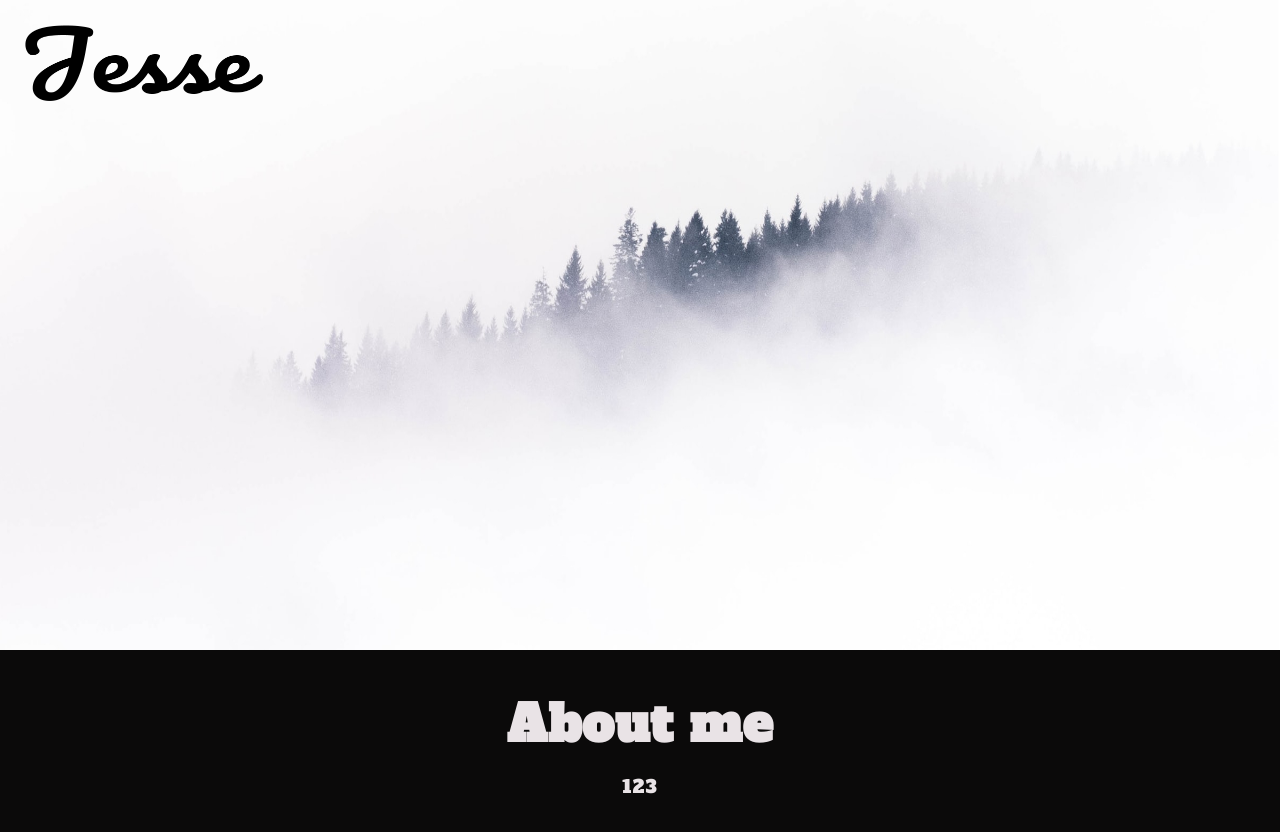
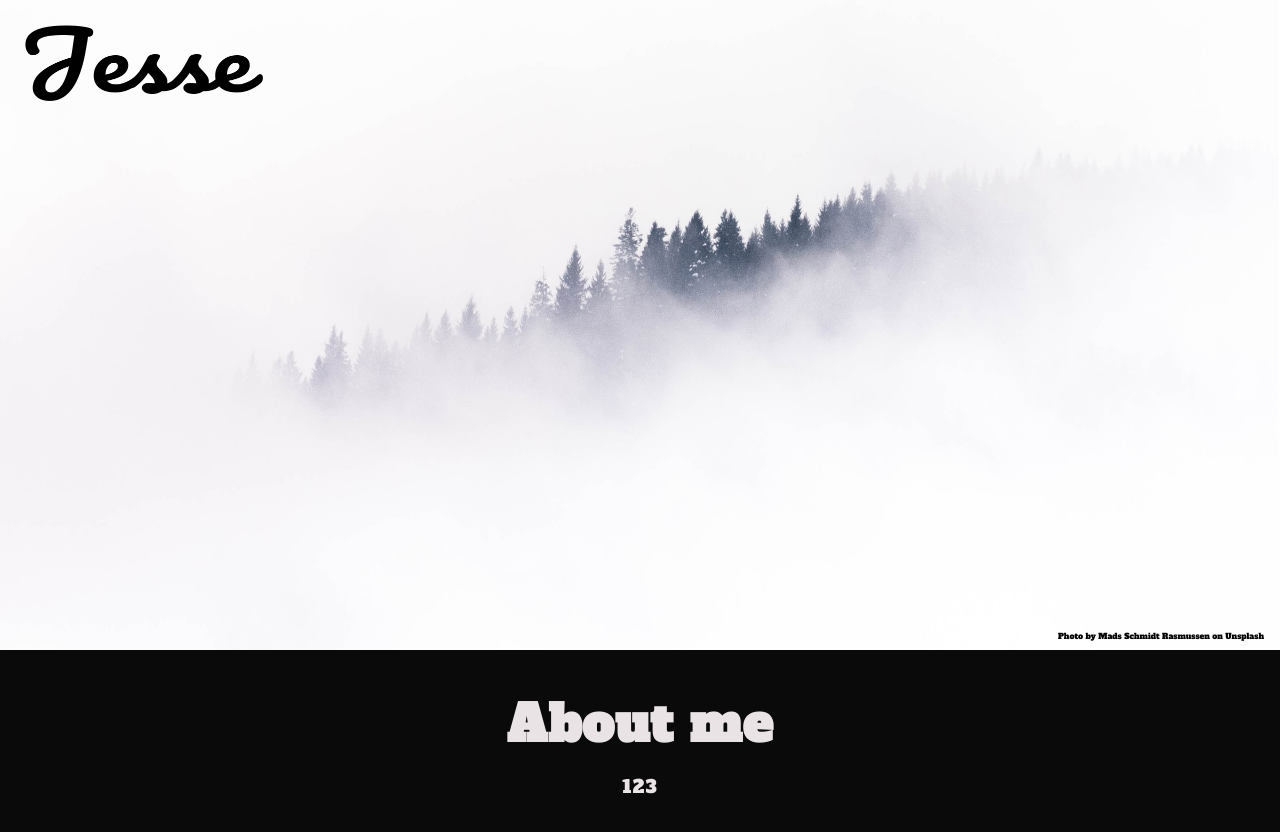
Before and after one commit to JessevanBree/new.jessevanbree.nl, a Next.js app: page / in a window 1280 px wide. Shown: the top 832 px of the page. Built offline with nearby package versions, Linux system fonts and the light colour scheme.

Commit message:
added image credits

```diff
--- a/src/components/experience/index.tsx
+++ b/src/components/experience/index.tsx
@@ -6,7 +6,7 @@ type Props = {}
 
 function Experience({}: Props) {
   return (
-    <Segment colorId="white">
+    <Segment id="Experience" colorId="white">
       <Title>Experience</Title>
       <TextArea>123</TextArea>
     </Segment>
--- a/src/components/header/header_styles.tsx
+++ b/src/components/header/header_styles.tsx
@@ -31,3 +31,13 @@ export const HeaderLogo = styled.img`
     left: unset;
   }
 `
+
+export const ImageSource = styled.p`
+  position: absolute;
+  bottom: 0px;
+  right: 16px;
+  font-size: 8px;
+  @media (max-width: 768px) {
+    right: unset;
+  }
+`
--- a/src/components/header/index.tsx
+++ b/src/components/header/index.tsx
@@ -1,5 +1,5 @@
 import React from 'react'
-import { HeaderContainer, HeaderImage, HeaderLogo } from './header_styles'
+import { HeaderContainer, HeaderImage, HeaderLogo, ImageSource } from './header_styles'
 
 type Props = {}
 
@@ -12,6 +12,7 @@ function Header({}: Props) {
         title='Photo by Mads Schmidt Rasmussen on Unsplash'
         alt="Header photo of a treetops in the fog"
       />
+      <ImageSource>Photo by Mads Schmidt Rasmussen on Unsplash</ImageSource>
     </HeaderContainer>
   )
 }
--- a/src/components/my_work/index.tsx
+++ b/src/components/my_work/index.tsx
@@ -14,9 +14,9 @@ type Props = {};
 
 function MyWork({}: Props) {
   return (
-    <Segment colorId="black" textColorId="white">
+    <Segment id="MyWork" colorId="black" textColorId="white">
       <Title>My work</Title>
-      <WorksContainer id="MyWork">
+      <WorksContainer>
         <WorkContainer
           target="_blank"
           href="https://vtuber-soundboard.nl/"
```
